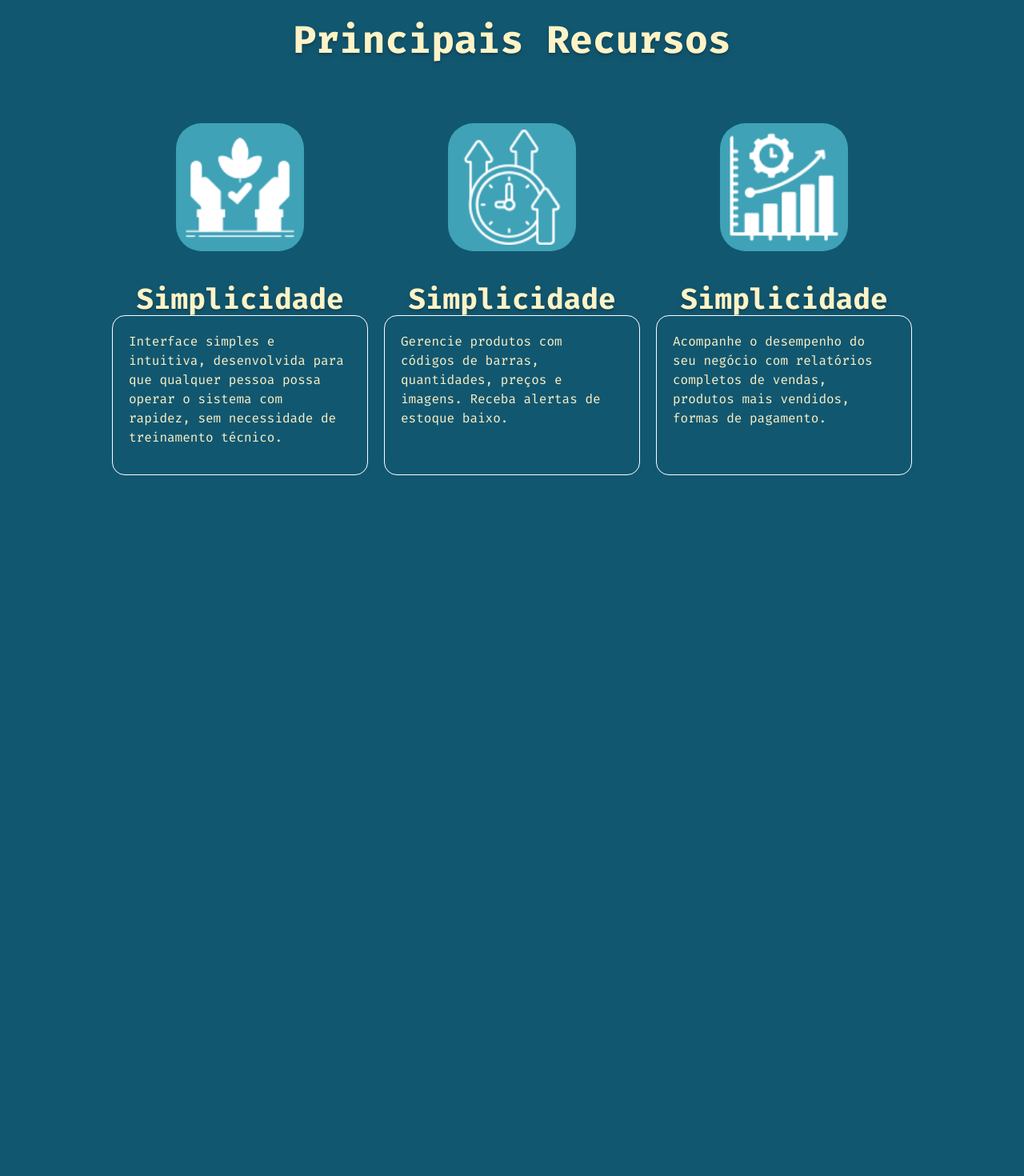
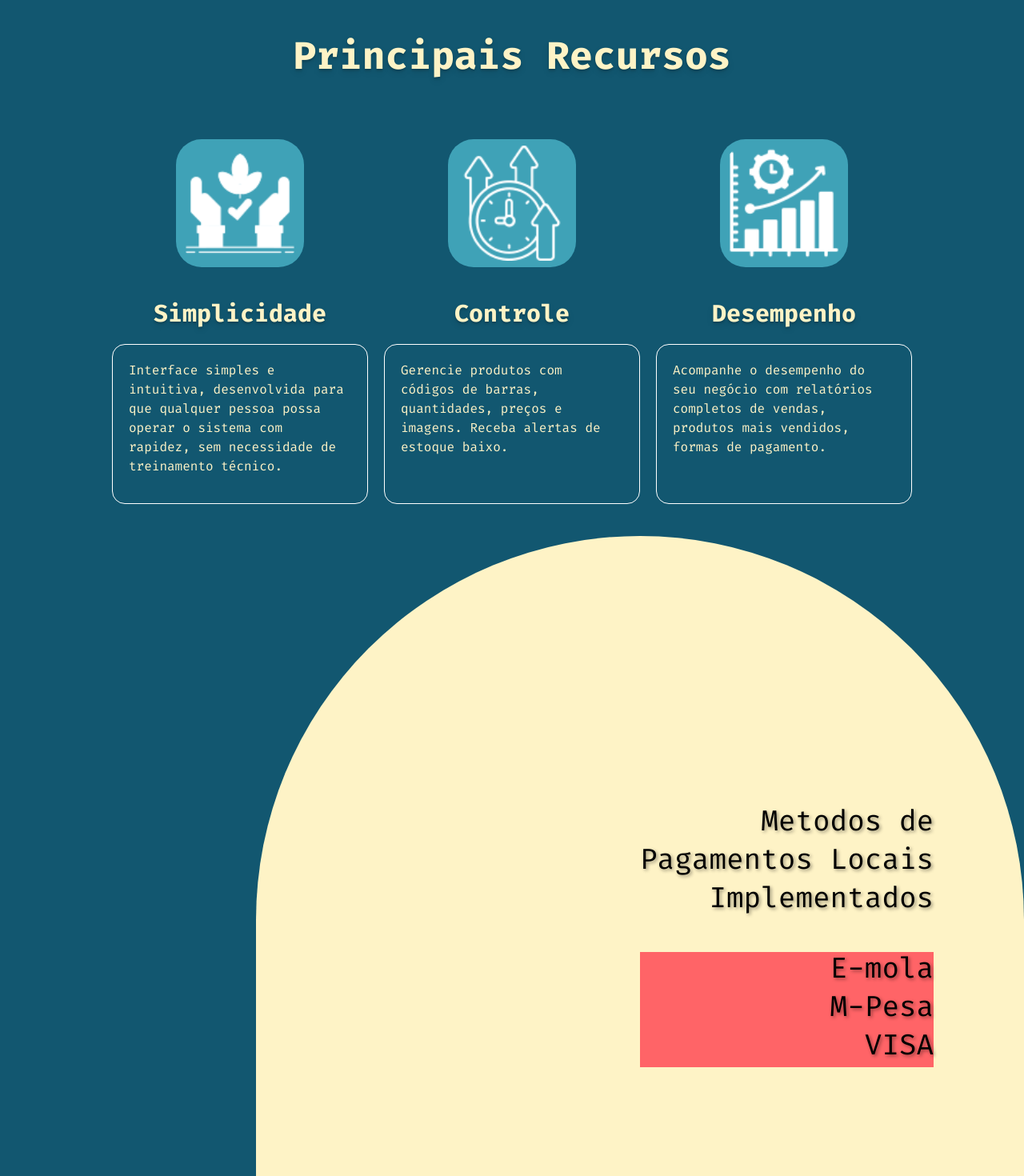
Before and after one commit to CafeNoCodigo/LANDING_PAGE_POINT_OF_SALE_SYSTEM, a React (Vite) app: page / in a window 1280 px wide. Shown: the part 1614-3084 px from the top of the page at 80% size. Before the commit the page ends 2248 px from the top, so only its background shows below. Built offline with nearby package versions, Linux system fonts and the light colour scheme.

Commit message:
Resources_Paymests sectio added

```diff
--- a/src/App.jsx
+++ b/src/App.jsx
@@ -2,6 +2,7 @@ import Hero from './sections/Hero'
 import NavBar from './sections/NavBar'
 import About from './sections/About'
 import Resources from './sections/Resources'
+import Resources_Payment from './sections/Resources_Payment'
 
 const App = () => {
   return (
@@ -10,6 +11,7 @@ const App = () => {
     <Hero />
     <About />
     <Resources />
+    <Resources_Payment />
     </>
   )
 
--- a/src/index.css
+++ b/src/index.css
@@ -128,15 +128,37 @@ section {
         @apply rounded-2xl p-4 md:p-6 md:mr-25 md:ml-25 cursor-pointer md:hover:scale-110 md:transition-transform duration-400 ease-in-out md:border;
         background-color: var(--element-decoration);
     }
+
+    .resources-payment-span {
+        @apply text-4xl pb-2;
+    }
 }
 
 @layer utilities {
   .text-shadow {
     text-shadow: 2px 2px 4px rgba(0, 0, 0, 0.4);
   }
+
   .text-shadow-lg {
     text-shadow: 4px 4px 8px rgba(0, 0, 0, 0.5);
   }
+
+  @keyframes glow {
+    0% {
+        box-shadow: 0 0 10px rgba(255, 255, 255, 0.3);
+    }
+    50% {
+        box-shadow: 0 0 20px rgba(255, 255, 255, 0.8);
+    }
+    100% {
+        box-shadow: 0 0 10px rgba(255, 255, 255, 0.3);
+    }
+  }
+
+  .glow-hover:hover {
+    animation: glow 1.2s ease-in-out infinite;
+    border-radius: calc(infinity * 1px);
+   }
 }
 
 /*NavBar css Starts*/
--- a/src/index.js
+++ b/src/index.js
@@ -6,15 +6,15 @@ const resourcesData = [
     text: "Interface simples e intuitiva, desenvolvida para que qualquer pessoa possa operar o sistema com rapidez, sem necessidade de treinamento técnico.",
   },
   {
-    title: "Simplicidade",
+    title: "Controle",
     img: "/images/logos/manager.png",
     alt: "Manager",
     text: "Gerencie produtos com códigos de barras, quantidades, preços e imagens. Receba alertas de estoque baixo.",
   },
   {
-    title: "Simplicidade",
+    title: "Desempenho",
     img: "/images/logos/develop.png",
-    alt: "Desempenho",
+    alt: "Development",
     text: "Acompanhe o desempenho do seu negócio com relatórios completos de vendas, produtos mais vendidos, formas de pagamento.",
   },
 ];
--- a/src/sections/About.jsx
+++ b/src/sections/About.jsx
@@ -16,7 +16,7 @@ const About = () => {
                         técnica.
                     </p>
                 </div>
-                <button className='btn p-5 pl-10 pr-10 mt-10'>Baixar Demo</button>
+                <button className='btn p-5 pl-10 pr-10 mt-10 glow-hover'>Baixar Demo</button>
             </div>
         </div>
     </section>
--- a/src/sections/Hero.jsx
+++ b/src/sections/Hero.jsx
@@ -17,7 +17,8 @@ const Hero = () => {
                   initial={{ x: -200, opacity: 0 }}
                   animate={{ x: 0, opacity: 1 }}
                   transition={{ duration: 2, ease: "easeOut", delay: 0.2}}
-                className='h1 hero-h1 text-shadow-lg'> <span className='span-hero-h1'>Controle Seu</span> negócio como nunca antes fez
+                  className='h1 hero-h1 text-shadow-lg'>
+                  <span className='span-hero-h1'>Controle Seu</span> negócio como nunca antes fez
                 </motion.h1>
                 <motion.p
                   className='p hero-p text-shadow'
@@ -30,7 +31,7 @@ const Hero = () => {
                   animate={{ x: 0, opacity: 1 }}
                   transition={{ duration: 2, ease: "easeOut", delay: 1}}
                   onClick={handleClick}
-                className="btn mb-15 md:pt-5 pt-4 md:pb-5 pb-4 md:px-35 px-15 ml-10 md:ml-0 md:text-3xl text-xl">Saiba Mais</motion.button>
+                  className="btn mb-15 md:pt-5 pt-4 md:pb-5 pb-4 md:px-35 px-15 ml-10 md:ml-0 md:text-3xl text-xl glow-hover">Saiba Mais</motion.button>
               </motion.div>
             <div className='hero-img group relative'>
               <motion.img
--- a/src/sections/NavBar.jsx
+++ b/src/sections/NavBar.jsx
@@ -2,7 +2,7 @@ import React from 'react'
 
 const NavBar = () => {
   return (
-    <div className='nav-bar bg-[rgba(0, 0, 0, 0.459)]'>
+    <div className='nav-bar bg-[rgba(0, 0, 0, 0.5)]'>
         <div className='logo'>
             <a href="#hero">Vende Agora</a>
         </div>
@@ -14,7 +14,7 @@ const NavBar = () => {
             </div>
         </div>
         <div>
-            <a href="#contact" className='btn nav-bar-btn'>Contacto</a>
+            <a href="#contact" className='btn nav-bar-btn glow-hover'>Contacto</a>
         </div>
     </div>
   )
--- a/src/sections/Resources.jsx
+++ b/src/sections/Resources.jsx
@@ -6,7 +6,7 @@ const Resources = () => {
 
   return (
     <section id="resources">
-      <div className="section mt-10">
+      <div className="section mt-15">
         <h1 className="h1 text-center md:text-5xl text-2xl">Principais Recursos</h1>
         <div className="md:flex items-center justify-center mt-20 gap-5">
           {resourcesData.map((resource, index) => (
@@ -14,6 +14,7 @@ const Resources = () => {
               key={index}
               className={`
                 resource-img
+                cursor-pointer
                 transform transition-all duration-500 ease-in-out
                 ${hoveredIndex !== null && hoveredIndex !== index ? "md:opacity-40 md:scale-95" : "md:opacity-100 md:scale-100"}
                 md:hover:scale-105
@@ -24,7 +25,7 @@ const Resources = () => {
               <div className="resource-img-bg">
                 <img className="resource-element" src={resource.img} alt={resource.alt} />
               </div>
-              <h1 className="h1">{resource.title}</h1>
+              <h1 className="h1 md:text-3xl text-2xl mb-5">{resource.title}</h1>
               <p className="resources-p">{resource.text}</p>
 
             </div>
--- /dev/null
+++ b/src/sections/Resources_Payment.jsx
@@ -0,0 +1,29 @@
+import React from 'react'
+
+const Resources_Payment = () => {
+  return (
+    <section className=''>
+        <div className='md:flex'>
+            <div className='w-1/3'>
+                <div className='mt-200'></div>
+            </div>
+            <div className='bg-amber-100 w-full flex items-center rounded-t-full'>
+                <div className='grid text-right text-shadow pl-[50%] mt-50'>
+                    <span className='resources-payment-span'>Metodos de</span>
+                    <span className='resources-payment-span'>Pagamentos Locais</span>
+                    <span className='resources-payment-span'>Implementados</span>
+                    <div className='mt-10 grid bg-red-400'>
+                        <span className='resources-payment-span'>E-mola</span>
+                        <span className='resources-payment-span'>M-Pesa</span>
+                        <span className='resources-payment-span'>VISA</span>
+                    </div>
+                </div>
+
+            </div>
+        </div>
+
+    </section>
+  )
+}
+
+export default Resources_Payment
```
Also changed, not shown: 1 other file (tests, documents, lock files or other folders). Lines whose indentation alone changed are shown as unchanged.
